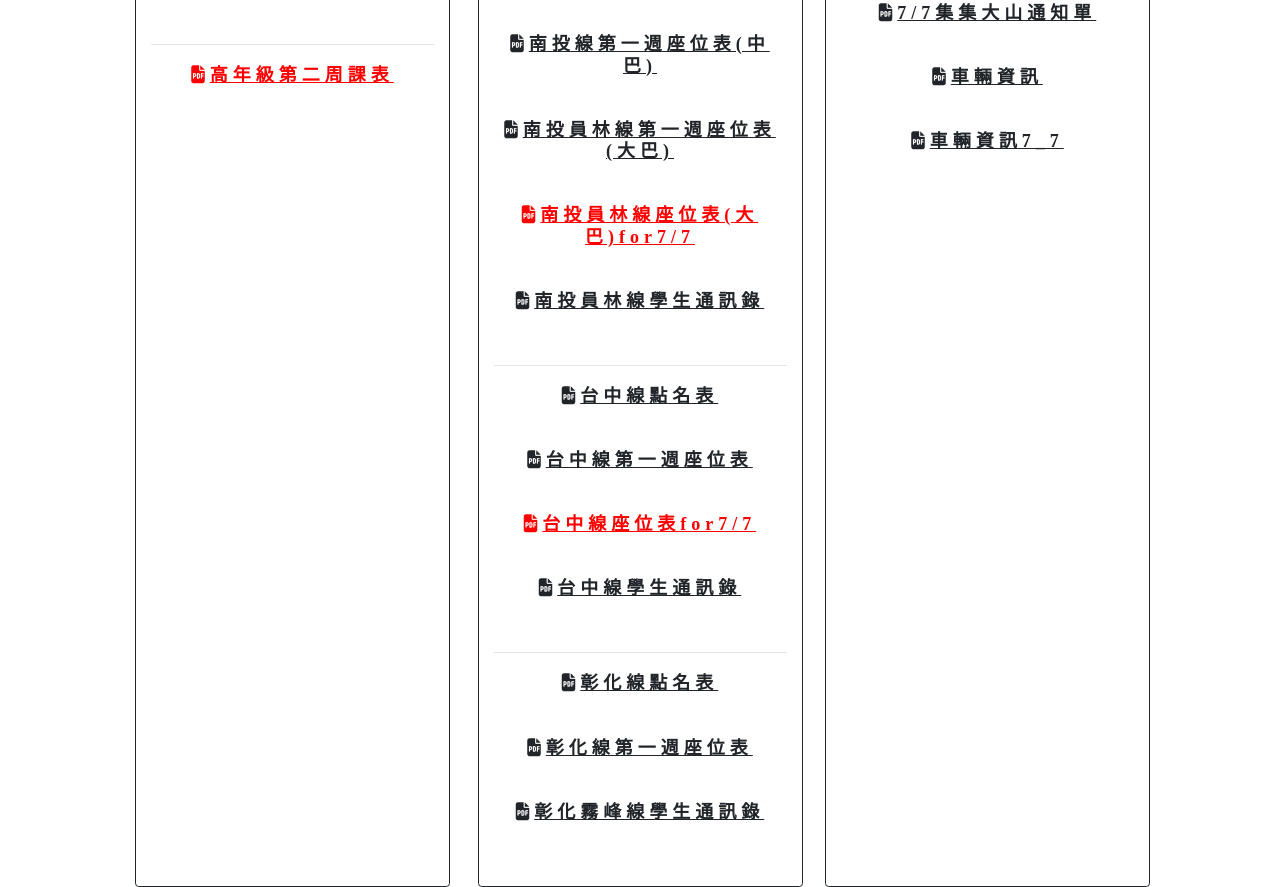
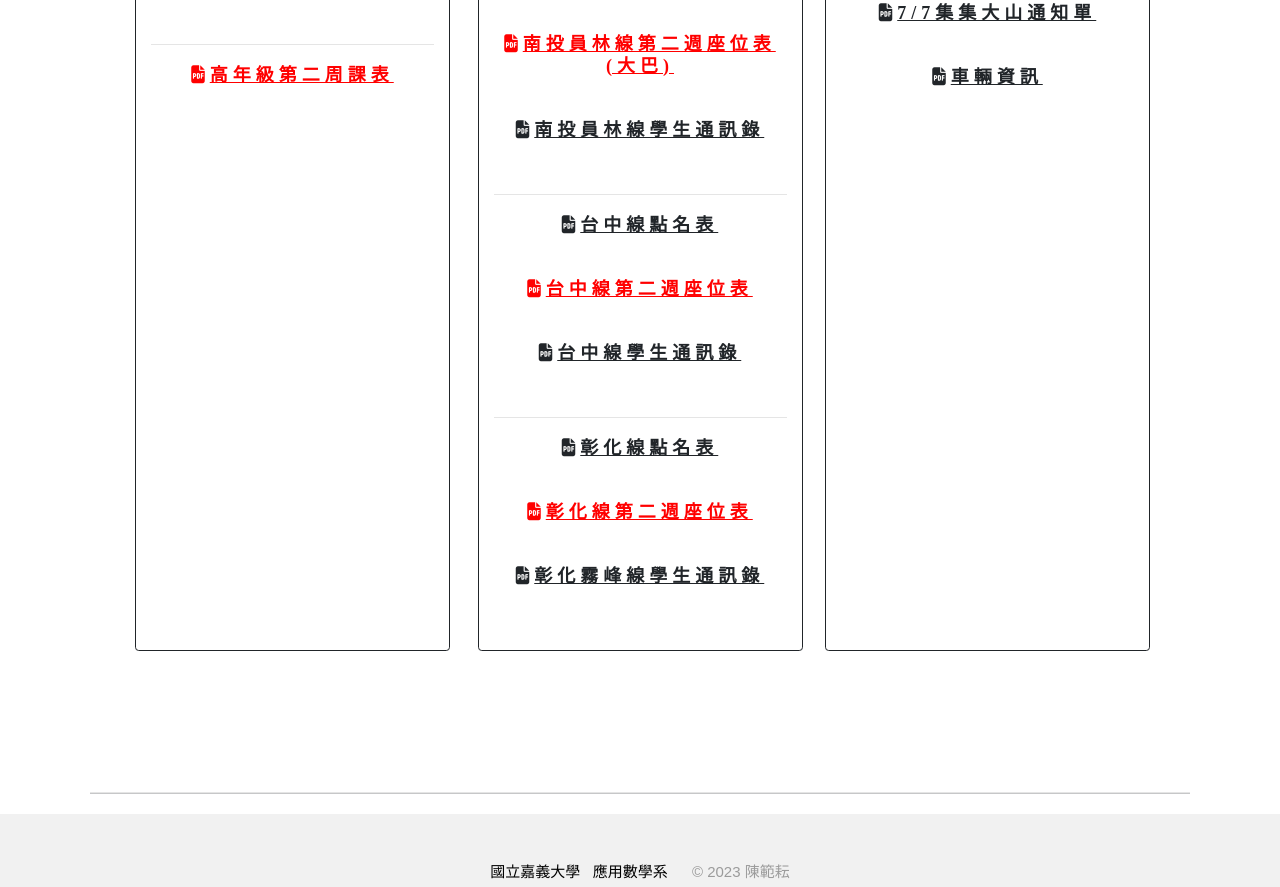
Before and after one commit to LHopita1/fanyun, a plain HTML site: page hongming/index.html in a window 1280 px wide. Shown: the part 1276-2163 px from the top of the page. Drawn offline with nearby package versions, Linux system fonts and the light colour scheme.

Commit message:
Add files via upload

```diff
--- a/hongming/index.html
+++ b/hongming/index.html
@@ -151,22 +151,25 @@
                             <hr size="30" class="hr1">
 
                             <h5 class="home-center"><a href="file/南投_員林點名表.pdf" download="南投_員林點名表.pdf"><i class="fa-solid fa-file-pdf"></i><strong>南投員林線點名表</strong></a></h5><br>
-                            <h5 class="home-center"><a href="file/南投線座位表(中巴).pdf" download="南投線第一週座位表(中巴).pdf"><i class="fa-solid fa-file-pdf"></i><strong>南投線第一週座位表(中巴)</strong></a></h5><br>
+                            <!--<h5 class="home-center"><a href="file/南投線座位表(中巴).pdf" download="南投線第一週座位表(中巴).pdf"><i class="fa-solid fa-file-pdf"></i><strong>南投線第一週座位表(中巴)</strong></a></h5><br>
                             <h5 class="home-center"><a href="file/南投_員林線座位表(大巴).pdf" download="南投_員林線第一週座位表(大巴).pdf"><i class="fa-solid fa-file-pdf"></i><strong>南投員林線第一週座位表(大巴)</strong></a></h5><br>
-                            <h5 class="home-center"><font color="#FF0000"><a href="file/南投_員林線座位表(大巴)for7_7.pdf" download="南投_員林線座位表(大巴)for7_7.pdf"><i class="fa-solid fa-file-pdf"></i><strong>南投員林線座位表(大巴)for7/7</strong></a></font></h5><br>
+                            <h5 class="home-center"><font color="#FF0000"><a href="file/南投_員林線座位表(大巴)for7_7.pdf" download="南投_員林線座位表(大巴)for7_7.pdf"><i class="fa-solid fa-file-pdf"></i><strong>南投員林線座位表(大巴)for7/7</strong></a></font></h5><br>-->
+                            <h5 class="home-center"><font color="#FF0000"><a href="file/南投_員林線座位表(大巴)w2.pdf" download="南投_員林線第二週座位表(大巴).pdf"><i class="fa-solid fa-file-pdf"></i><strong>南投員林線第二週座位表(大巴)</strong></a></font></h5><br>
                             <h5 class="home-center"><a href="file/南投員林線學生通訊錄.pdf" download="南投員林線學生通訊錄.pdf"><i class="fa-solid fa-file-pdf"></i><strong>南投員林線學生通訊錄</strong></a></h5><br>
 
                             <hr size="30" class="hr1">
 
                             <h5 class="home-center"><a href="file/台中_大里點名表.pdf" download="台中_大里點名表.pdf"><i class="fa-solid fa-file-pdf"></i><strong>台中線點名表</strong></a></h5><br>
-                            <h5 class="home-center"><a href="file/台中線座位表.pdf" download="台中線第一週座位表.pdf"><i class="fa-solid fa-file-pdf"></i><strong>台中線第一週座位表</strong></a></h5><br>
-                            <h5 class="home-center"><font color="#FF0000"><a href="file/台中線座位表for7_7.pdf" download="台中線座位表for7_7.pdf"><i class="fa-solid fa-file-pdf"></i><strong>台中線座位表for7/7</strong></a></font></h5><br>
+                            <!--<h5 class="home-center"><a href="file/台中線座位表.pdf" download="台中線第一週座位表.pdf"><i class="fa-solid fa-file-pdf"></i><strong>台中線第一週座位表</strong></a></h5><br>
+                            <h5 class="home-center"><font color="#FF0000"><a href="file/台中線座位表for7_7.pdf" download="台中線座位表for7_7.pdf"><i class="fa-solid fa-file-pdf"></i><strong>台中線座位表for7/7</strong></a></font></h5><br>-->
+                            <h5 class="home-center"><font color="#FF0000"><a href="file/台中線座位表w2.pdf" download="台中線第二週座位表.pdf"><i class="fa-solid fa-file-pdf"></i><strong>台中線第二週座位表</strong></a></font></h5><br>
                             <h5 class="home-center"><a href="file/台中線學生通訊錄.pdf" download="台中線學生通訊錄.pdf"><i class="fa-solid fa-file-pdf"></i><strong>台中線學生通訊錄</strong></a></h5><br>
 
                             <hr size="30" class="hr1">
 
                             <h5 class="home-center"><a href="file/彰化_霧峰點名表.pdf" download="彰化_霧峰點名表.pdf"><i class="fa-solid fa-file-pdf"></i><strong>彰化線點名表</strong></a></h5><br>
-                            <h5 class="home-center"><a href="file/彰化線座位表.pdf" download="彰化線第一週座位表.pdf"><i class="fa-solid fa-file-pdf"></i><strong>彰化線第一週座位表</strong></a></h5><br>
+                            <!--<h5 class="home-center"><a href="file/彰化線座位表.pdf" download="彰化線第一週座位表.pdf"><i class="fa-solid fa-file-pdf"></i><strong>彰化線第一週座位表</strong></a></h5><br>-->
+                            <h5 class="home-center"><font color="#FF0000"><a href="file/彰化線座位表w2.pdf" download="彰化線第二週座位表.pdf"><i class="fa-solid fa-file-pdf"></i><strong>彰化線第二週座位表</strong></a></font></h5><br>
                             <h5 class="home-center"><a href="file/彰化霧峰線學生通訊錄.pdf" download="彰化霧峰線學生通訊錄.pdf"><i class="fa-solid fa-file-pdf"></i><strong>彰化霧峰線學生通訊錄</strong></a></h5><br>
                         </div>
                     </div>
@@ -183,7 +186,7 @@
                             <h5 class="home-center"><a href="file/1-1英文點名表.pdf" download="1-1英文點名表.pdf"><i class="fa-solid fa-file-pdf"></i><strong>1-1英文點名表</strong></a></h5><br>
                             <h5 class="home-center"><a href="file/112暑期集集大山.pdf" download="112暑期集集大山.pdf"><i class="fa-solid fa-file-pdf"></i><strong>7/7集集大山通知單</strong></a></h5><br>
                             <h5 class="home-center"><a href="file/車輛資訊.xlsx" download="車輛資訊.xlsx"><i class="fa-solid fa-file-pdf"></i><strong>車輛資訊</strong></a></h5><br>
-                            <h5 class="home-center"><a href="file/車輛資訊7_7.xlsx" download="車輛資訊7_7.xlsx"><i class="fa-solid fa-file-pdf"></i><strong>車輛資訊7_7</strong></a></h5><br>
+                            <!--<h5 class="home-center"><a href="file/車輛資訊7_7.xlsx" download="車輛資訊7_7.xlsx"><i class="fa-solid fa-file-pdf"></i><strong>車輛資訊7_7</strong></a></h5><br>-->
                         </div>
                     </div>
                 </div>
```
Also changed, not shown: 3 other files.
